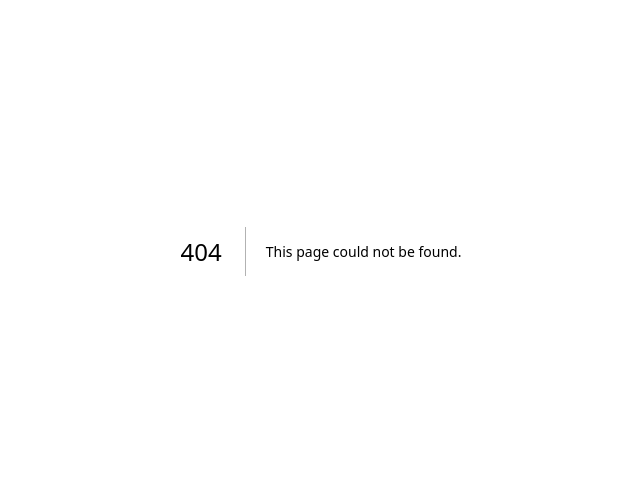
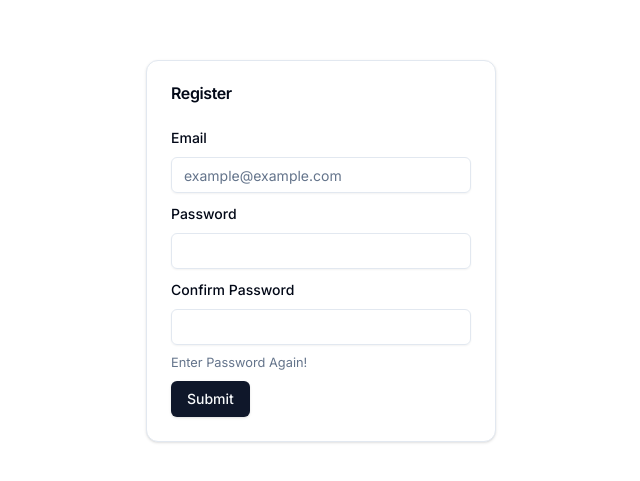
Before and after one commit to hsingyingli/note-manager-frontend, a Next.js app: page /register in a window 1280 px wide. Before the commit this address had no page. Shown: the part 149-630 px from the top of the page, without its empty margins (319-959 px from the left). Built offline with nearby package versions, Linux system fonts and the light colour scheme.

Commit message:
feat: add register page

```diff
--- /dev/null
+++ b/src/app/(auth)/register/page.tsx
@@ -0,0 +1,22 @@
+import {
+  Card,
+  CardContent,
+  CardHeader,
+  CardTitle,
+} from "@/components/ui/card"
+import RegisterForm from "./_components/Form"
+
+const RegisterPage = () => {
+  return (
+    <Card className="w-[350px]">
+      <CardHeader>
+        <CardTitle>Register</CardTitle>
+      </CardHeader>
+      <CardContent>
+        <RegisterForm/>
+      </CardContent>
+    </Card>
+  )
+}
+
+export default RegisterPage
```
